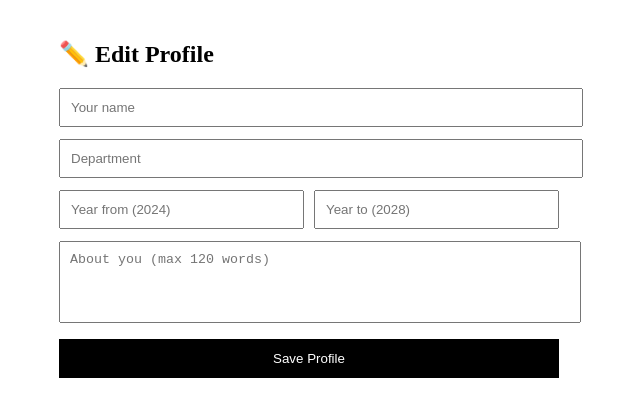
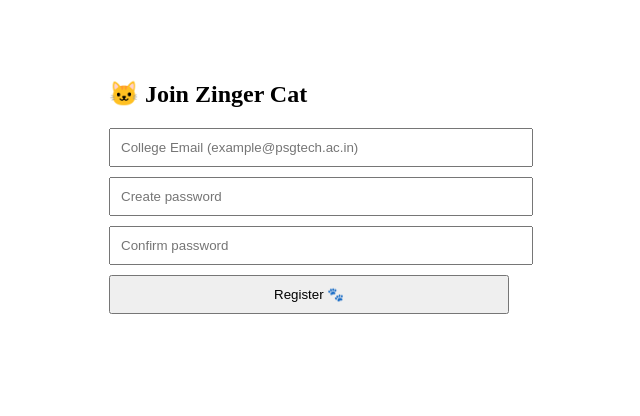
Before and after one commit to vigneshviki19/zingercat-frontend, a React (Vite) app: page /edit-profile in a window 1280 px wide. Shown: the top 416 px of the page, without its empty margins (331-971 px from the left). Built offline with nearby package versions, Linux system fonts and the light colour scheme; no server answers; sample sign-in values are in the browser's storage.

Commit message:
Update EditProfile.jsx

```diff
--- a/src/pages/EditProfile.jsx
+++ b/src/pages/EditProfile.jsx
@@ -1,121 +1,93 @@
-import { useState, useEffect } from "react";
-import { useNavigate } from "react-router-dom";
-import api from "../api";
+import { useState } from "react";
+import axios from "axios";
 
-export default function EditProfile() {
-  const navigate = useNavigate();
-  const username = localStorage.getItem("username");
-
-  const [name, setName] = useState("");
-  const [department, setDepartment] = useState("");
-  const [yearFrom, setYearFrom] = useState("");
-  const [yearTo, setYearTo] = useState("");
-  const [about, setAbout] = useState("");
+export default function Register() {
+  const [email, setEmail] = useState("");
+  const [password, setPassword] = useState("");
+  const [confirm, setConfirm] = useState("");
+  const [error, setError] = useState("");
   const [loading, setLoading] = useState(false);
 
-  // load existing profile
-  useEffect(() => {
-    async function loadProfile() {
-      try {
-        const res = await api.get(`/profile/${username}`);
-        const p = res.data;
+  const handleRegister = async (e) => {
+    e.preventDefault();
+    setError("");
 
-        setName(p.name || "");
-        setDepartment(p.department || "");
-        setYearFrom(p.yearFrom || "");
-        setYearTo(p.yearTo || "");
-        setAbout(p.about || "");
-      } catch (err) {
-        console.error("Profile load failed", err);
-      }
+    if (!email.endsWith("@psgtech.ac.in")) {
+      setError("Use college email (example@psgtech.ac.in)");
+      return;
     }
-    loadProfile();
-  }, [username]);
 
-  async function handleSave(e) {
-    e.preventDefault();
-    setLoading(true);
+    if (password.length < 6) {
+      setError("Password must be at least 6 characters");
+      return;
+    }
+
+    if (password !== confirm) {
+      setError("Passwords do not match");
+      return;
+    }
 
     try {
-      await api.put(`/profile/${username}`, {
-        name,
-        department,
-        yearFrom,
-        yearTo,
-        about
-      });
+      setLoading(true);
 
-      localStorage.setItem("profileDone", "true");
-      navigate(`/profile/${username}`);
+      const res = await axios.post(
+        "https://zingercat-backend.onrender.com/api/auth/register",
+        { email, password }
+      );
+
+      // 🔥 SAVE AUTH
+      localStorage.setItem("token", res.data.token);
+      localStorage.setItem("username", res.data.username);
+      localStorage.setItem("profileDone", "false");
+
+      // 🔥 FORCE FULL RELOAD (THIS FIXES EVERYTHING)
+      window.location.href = "/edit-profile";
+
     } catch (err) {
-      alert("Failed to update profile");
+      setError(err.response?.data?.message || "Registration failed");
     } finally {
       setLoading(false);
     }
-  }
+  };
 
   return (
-    <div style={{ maxWidth: 500, margin: "40px auto" }}>
-      <h2>✏️ Edit Profile</h2>
+    <div style={{ maxWidth: 400, margin: "80px auto" }}>
+      <h2>🐱 Join Zinger Cat</h2>
 
-      <form onSubmit={handleSave}>
+      <form onSubmit={handleRegister}>
         <input
-          placeholder="Your name"
-          value={name}
-          onChange={(e) => setName(e.target.value)}
-          style={input}
+          placeholder="College Email (example@psgtech.ac.in)"
+          value={email}
+          onChange={(e) => setEmail(e.target.value)}
+          style={{ width: "100%", padding: 10, marginBottom: 10 }}
         />
 
         <input
-          placeholder="Department"
-          value={department}
-          onChange={(e) => setDepartment(e.target.value)}
-          style={input}
+          type="password"
+          placeholder="Create password"
+          value={password}
+          onChange={(e) => setPassword(e.target.value)}
+          style={{ width: "100%", padding: 10, marginBottom: 10 }}
         />
 
-        <div style={{ display: "flex", gap: 10 }}>
-          <input
-            placeholder="Year from (2024)"
-            value={yearFrom}
-            onChange={(e) => setYearFrom(e.target.value)}
-            style={input}
-          />
-          <input
-            placeholder="Year to (2028)"
-            value={yearTo}
-            onChange={(e) => setYearTo(e.target.value)}
-            style={input}
-          />
-        </div>
-
-        <textarea
-          placeholder="About you (max 120 words)"
-          value={about}
-          onChange={(e) => setAbout(e.target.value)}
-          maxLength={700}
-          rows={4}
-          style={{ ...input, resize: "none" }}
+        <input
+          type="password"
+          placeholder="Confirm password"
+          value={confirm}
+          onChange={(e) => setConfirm(e.target.value)}
+          style={{ width: "100%", padding: 10, marginBottom: 10 }}
         />
 
-        <button disabled={loading} style={button}>
-          {loading ? "Saving..." : "Save Profile"}
+        {error && <p style={{ color: "red" }}>{error}</p>}
+
+        <button
+          type="submit"
+          disabled={loading}
+          style={{ width: "100%", padding: 10 }}
+        >
+          {loading ? "Registering..." : "Register 🐾"}
         </button>
       </form>
     </div>
   );
 }
-
-const input = {
-  width: "100%",
-  padding: 10,
-  marginBottom: 12
-};
-
-const button = {
-  width: "100%",
-  padding: 12,
-  background: "black",
-  color: "white",
-  border: "none",
-  cursor: "pointer"
-};
```
